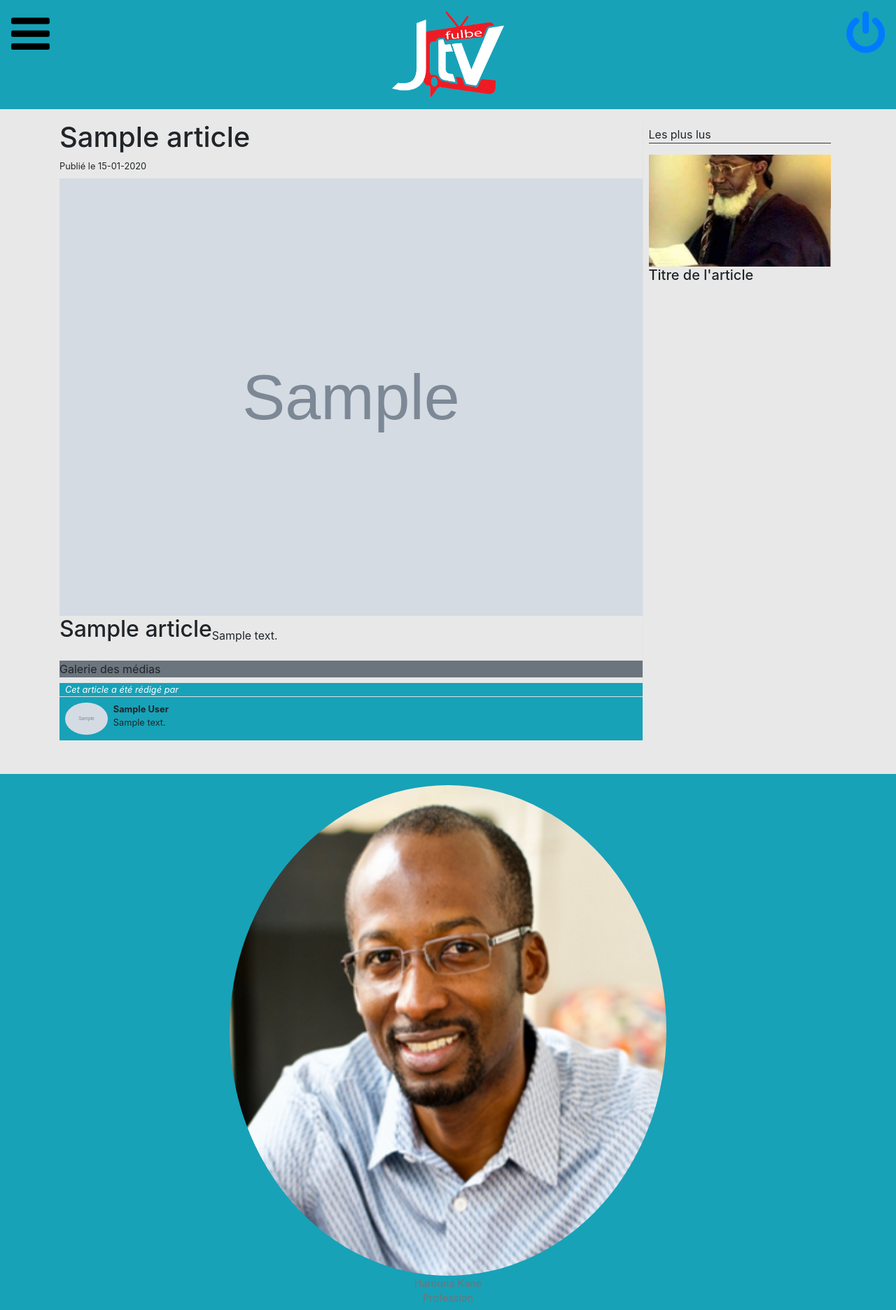
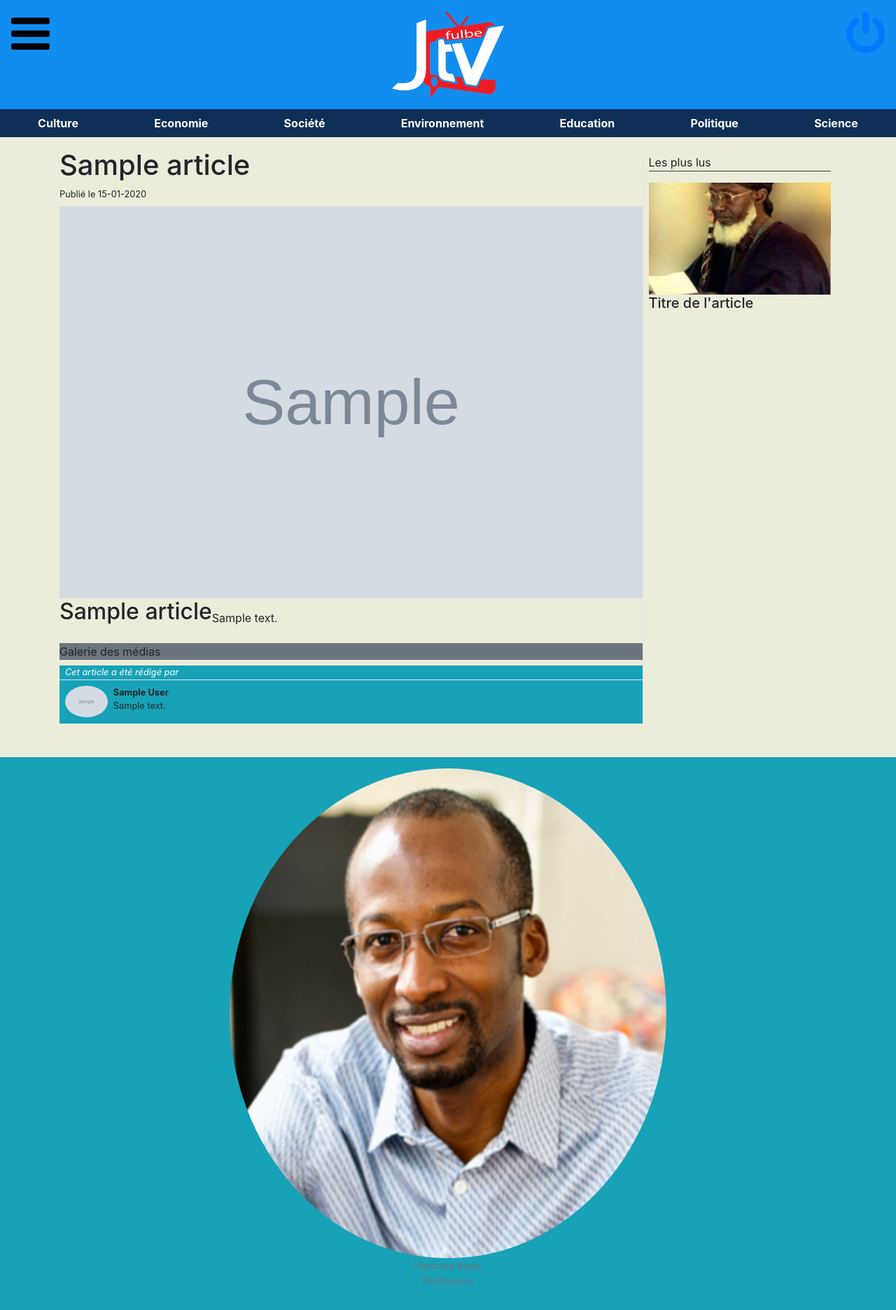
Before and after one commit to harounaKane/JALAL, a Symfony app: template templates/article/article.html.twig in a window 1280 px wide. Shown: the top 1872 px of the page at 70% size. Run offline with Twig, Linux system fonts and the light colour scheme; the template is opened without the code that fills it: most values are stand-ins (such as "Sample title", 1, 10 or a date in 2020); grey boxes marked "Sample" are stand-in pictures; some libraries are stand-ins or nearby versions.

Commit message:
Visu ruban catégories & fichier tests couleurs

```diff
--- a/public/css/article.css
+++ b/public/css/article.css
@@ -1,6 +1,7 @@
 
 .block-article img {
-    max-height: 40em;
+    height: 35em;
+    width: auto;
 }
 
 .banner-author {
--- a/public/css/style.css
+++ b/public/css/style.css
@@ -41,9 +41,9 @@
 /*    color: white;*/
 /*} */
 
-body{
+/* body{
     background-color:  rgba(0, 0, 0, .09);
-}
+} */
 
 .icon i {
     color: #000;
--- /dev/null
+++ b/public/css/test_colors.css
@@ -0,0 +1,40 @@
+
+/* body { background-color: #f4f4f4; }
+header {  background-color: #211572; }
+.cat-ribbon { background-color: #24bddf; } */
+
+body { background-color: #ececda; }
+header { background-color: #118df0; }
+.cat-ribbon { background-color: #0e2f56; }
+
+/* body { background-color: #f6f5f5; }
+header { background-color: #048998; }
+.cat-ribbon { background-color: #3bb4c1; } */
+
+/* body { background-color: #fdfcfc; }
+header { background-color: #216583; }
+.cat-ribbon { background-color: #00818a; } */
+
+/* body { background-color: #f4f4f4; }
+header { background-color: #1a1c20; }
+.cat-ribbon { background-color: #cf7500; } */
+
+/* body { background-color: #d9eeec; }
+header { background-color: #3c70a4; }
+.cat-ribbon { background-color: #da9833; } */
+
+/* body { background-color: #fdfcfc; }
+header { background-color: #4a2c2c; }
+.cat-ribbon { background-color: #773838; } */
+
+/* body { background-color: #eeeeee; }
+header {  background-color: #303841; }
+.cat-ribbon { background-color: #3a4750; } */
+
+/* body { background-color: #eeeeee; }
+header {  background-color: #2f3847; }
+.cat-ribbon { background-color: #e7a117; } */
+
+/* body { background-color: #eeeeee; }
+header {  background-color: #34626c; }
+.cat-ribbon { background-color: #839b97; } */
--- a/templates/base.html.twig
+++ b/templates/base.html.twig
@@ -10,6 +10,7 @@
         <link rel="stylesheet" href="{{ asset('css/accueil.css') }}">
         <link rel="stylesheet" href="{{ asset('css/article.css') }}">
         <link rel="stylesheet" href="{{ asset('css/formMedia.css') }}">
+        <link rel="stylesheet" href="{{ asset('css/test_colors.css') }}">
         <script src="https://code.jquery.com/jquery-3.2.1.slim.min.js" integrity="sha384-KJ3o2DKtIkvYIK3UENzmM7KCkRr/rE9/Qpg6aAZGJwFDMVNA/GpGFF93hXpG5KkN" crossorigin="anonymous"></script>
         <script src="https://cdnjs.cloudflare.com/ajax/libs/popper.js/1.12.9/umd/popper.min.js" integrity="sha384-ApNbgh9B+Y1QKtv3Rn7W3mgPxhU9K/ScQsAP7hUibX39j7fakFPskvXusvfa0b4Q" crossorigin="anonymous"></script>
         <script src="https://maxcdn.bootstrapcdn.com/bootstrap/4.0.0/js/bootstrap.min.js" integrity="sha384-JZR6Spejh4U02d8jOt6vLEHfe/JQGiRRSQQxSfFWpi1MquVdAyjUar5+76PVCmYl" crossorigin="anonymous"></script>
@@ -17,7 +18,7 @@
     </head>
     <body>
         <header>
-            <div class="d-flex justify-content-between p-3 bg-info">
+            <div class="d-flex justify-content-between p-3">
                 <!-- burger nav -->
                 <div>
                     <div class="topnav">
@@ -49,6 +50,18 @@
                 <div><a href="#about">About</a></div>
             </div>
         </header>
+
+    <!-- BANDEAU CATEGORIES -->
+        <section class="cat-ribbon d-flex flex-wrap justify-content-around py-2">
+            <a href="" class="my-0 text-white font-weight-bold">Culture</a>
+            <a href="" class="my-0 text-white font-weight-bold">Economie</a>
+            <a href="" class="my-0 text-white font-weight-bold">Société</a>
+            <a href="" class="my-0 text-white font-weight-bold">Environnement</a>
+            <a href="" class="my-0 text-white font-weight-bold">Education</a>
+            <a href="" class="my-0 text-white font-weight-bold">Politique</a>
+            <a href="" class="my-0 text-white font-weight-bold">Science</a>
+        </section>
+
         <p class="display-4">
             {% if app.session.get('login') %}
                 Bienvenue {{ app.session.get('first_name') }} !
```
